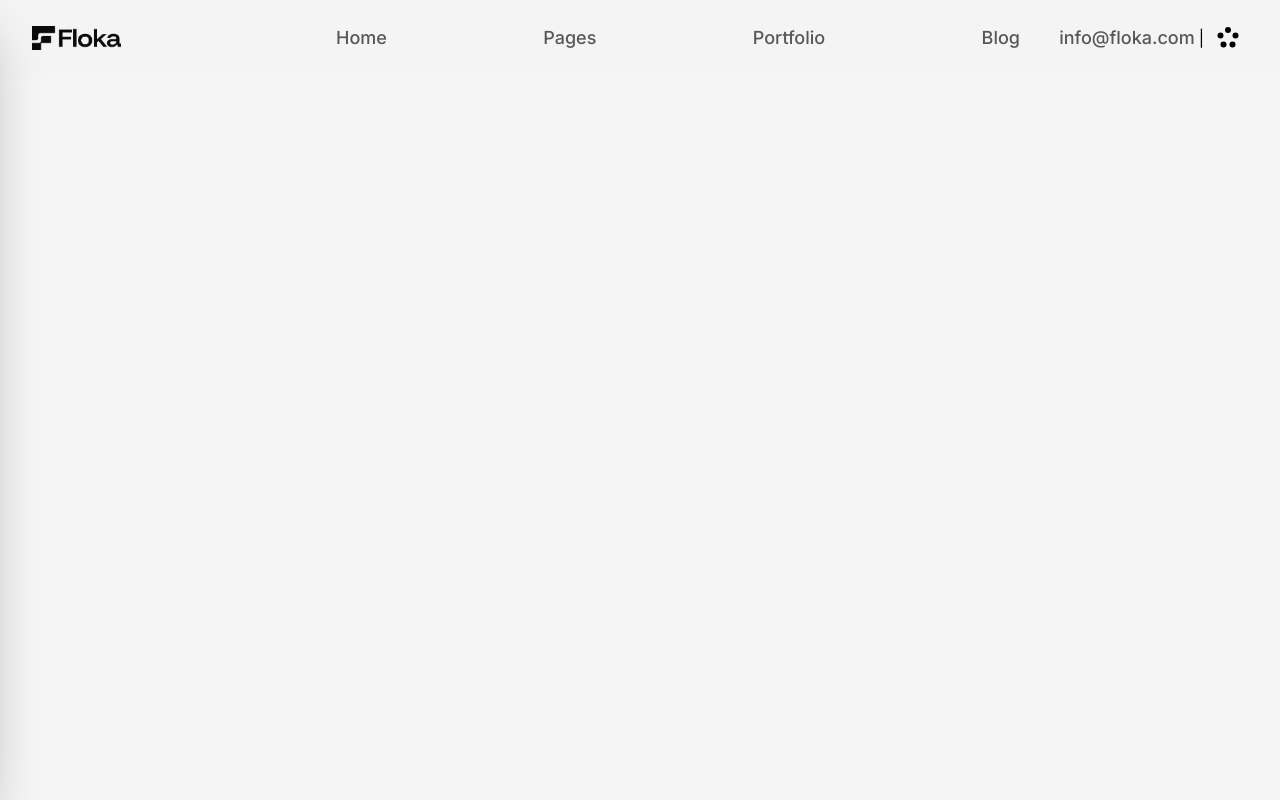
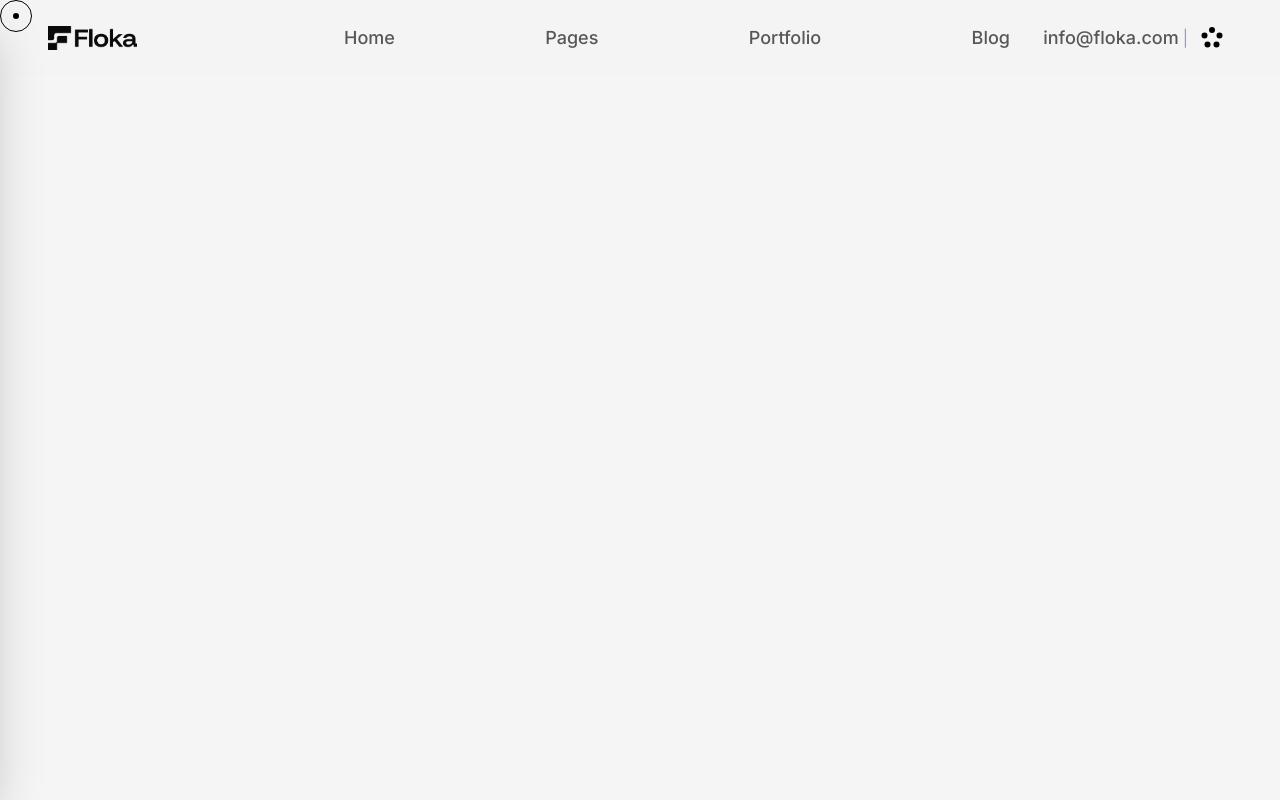
Before and after one commit to hashemm621/Floka-Studio, a React (Vite) app: page / in a window 1280 px wide. Built offline with nearby package versions, Linux system fonts and the light colour scheme; a web font is replaced by a local one.

Commit message:
added custom cursor for this webpage

```diff
--- a/src/Root.jsx
+++ b/src/Root.jsx
@@ -1,13 +1,27 @@
 import React from 'react';
 import Navbar from './shared/Navbar';
+import Home from './pages/home/Home';
+import CustomCursor from './customAnimation/CustomCursor';
 
 const Root = () => {
     return (
-        <div>
-           <nav>
+        <>
+
+        <CustomCursor/>
+           <header>
             <Navbar/>
-           </nav>
-        </div>
+           </header>
+
+
+
+           <main>
+            <Home/>
+           </main>
+
+           <footer>
+
+           </footer>
+        </>
     );
 };
 
--- /dev/null
+++ b/src/customAnimation/CustomCursor.jsx
@@ -0,0 +1,55 @@
+import React, { useEffect, useState } from 'react';
+import { motion, useSpring } from 'framer-motion';
+
+const CustomCursor = () => {
+  const [isHovering, setIsHovering] = useState(false);
+
+
+  const cursorX = useSpring(0, { damping: 30, stiffness: 800, mass: 0.5 });
+  const cursorY = useSpring(0, { damping: 30, stiffness: 800, mass: 0.5 });
+
+  useEffect(() => {
+    const moveMouse = (e) => {
+
+      cursorX.set(e.clientX - (isHovering ? 30 : 16));
+      cursorY.set(e.clientY - (isHovering ? 30 : 16));
+    };
+
+    const handleHover = () => setIsHovering(true);
+    const handleUnhover = () => setIsHovering(false);
+
+    window.addEventListener("mousemove", moveMouse);
+
+
+    const interactiveElements = document.querySelectorAll("a, button, .cursor-pointer");
+    interactiveElements.forEach((el) => {
+      el.addEventListener("mouseenter", handleHover);
+      el.addEventListener("mouseleave", handleUnhover);
+    });
+
+    return () => {
+      window.removeEventListener("mousemove", moveMouse);
+      interactiveElements.forEach((el) => {
+        el.removeEventListener("mouseenter", handleHover);
+        el.removeEventListener("mouseleave", handleUnhover);
+      });
+    };
+  }, [isHovering, cursorX, cursorY]);
+
+  return (
+    <motion.div
+      style={{
+        translateX: cursorX,
+        translateY: cursorY,
+      }}
+
+      className={`fixed top-0 left-0 rounded-full pointer-events-none z-9999 border border-black flex items-center justify-center transition-transform duration-100 ${
+        isHovering ? "w-15 h-15 bg-black/10 border-none" : "w-8 h-8 bg-transparent"
+      }`}
+    >
+      <div className={`rounded-full bg-black transition-all ${isHovering ? "w-1 h-1" : "w-1.5 h-1.5"}`} />
+    </motion.div>
+  );
+};
+
+export default CustomCursor;
--- /dev/null
+++ b/src/pages/home/Banner.jsx
@@ -0,0 +1,11 @@
+import React from 'react';
+
+const Banner = () => {
+    return (
+        <div>
+
+        </div>
+    );
+};
+
+export default Banner;
--- /dev/null
+++ b/src/pages/home/Home.jsx
@@ -0,0 +1,12 @@
+import React from 'react';
+import Banner from './Banner';
+
+const Home = () => {
+    return (
+        <div>
+            <Banner/>
+        </div>
+    );
+};
+
+export default Home;
--- a/src/shared/Navbar.jsx
+++ b/src/shared/Navbar.jsx
@@ -18,17 +18,17 @@ const Navbar = () => {
 
   return (
     <>
-      <nav className="w-full bg-[#F4F4F4]">
+      <nav className="w-full px-4 bg-[#F4F4F4]">
         <div className="px-4 sm:px-6 lg:px-8">
           <div className="flex justify-between items-center h-19">
             {/* Logo */}
-            <div className="shrink-0">
+            <a href="#" className="shrink-0">
               <img
                 className="h-11.75 w-auto lg:max-h-6"
                 src={logo}
                 alt="Floka Logo"
               />
-            </div>
+            </a>
 
             {/* Desktop Navigation */}
             <div className="hidden lg:flex w-3/4  items-center justify-between">
@@ -43,13 +43,13 @@ const Navbar = () => {
                 ))}
               </div>
 
-              <div className="flex gap-1 items-center justify-center">
+              <div className="flex gap-1 items-center justify-center ml-2">
                 <a
                   href="info@floka.com"
                   className="text-lg font-medium text-[#575757] not-first-of-type:not-only:transition-colors">
                   info@floka.com
                 </a>
-                <span> | </span>
+                <span className="text-gray-400"> | </span>
                 <RoundMenuIcon />
               </div>
             </div>
@@ -113,7 +113,7 @@ const Navbar = () => {
             <input
               type="text"
               placeholder="KEYWORDS..."
-              className="w-full bg-gray-50 border-none py-3 px-4 text-sm focus:ring-1 focus:ring-gray-200 outline-none"
+              className="w-full font-funnel bg-gray-50 border-none py-3 px-4 text-sm focus:ring-1 focus:ring-gray-200 outline-none"
             />
             <Search
               className="absolute right-3 top-3 text-gray-400"
```
